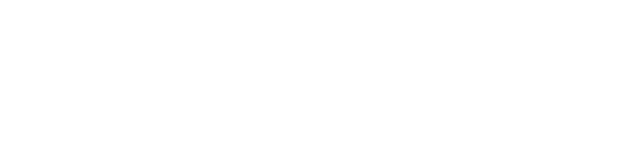
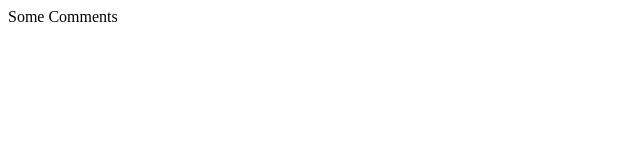
Before and after one commit to AmiracleDesign/Test-site, a plain HTML site: page index.html in a window 1280 px wide. Shown: the whole page, without its empty margins (0-640 px from the left). Drawn offline with Linux system fonts and the light colour scheme.

Commit message:
More Changes

```diff
--- a/index.html
+++ b/index.html
@@ -6,5 +6,6 @@
 </head>
 
 <body>
+Some Comments
 </body>
 </html>
```
